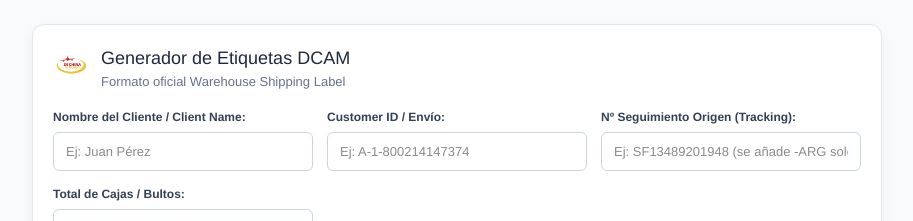
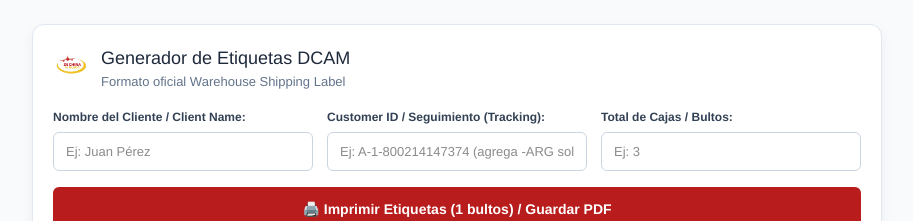
Before and after one commit to Francoldk/react-barcode, a Next.js app: page / in a window 1280 px wide. Shown: the top 221 px of the page, without its empty margins (183-1096 px from the left). Built offline with nearby package versions, Linux system fonts and the light colour scheme.

Commit message:
unificar customer ID y tracking con sufijo -ARG y datos limpios

```diff
--- a/app/page.js
+++ b/app/page.js
@@ -6,15 +6,14 @@
 
 export default function LabelGenerator() {
   const [clientName, setClientName] = useState('');
-  const [customerId, setCustomerId] = useState('');
-  const [trackingNumber, setTrackingNumber] = useState('');
+  const [trackingId, setTrackingId] = useState('');
   const [totalCartons, setTotalCartons] = useState('');
 
-  // Formatear tracking para que termine siempre en -ARG si tiene valor
-  const formattedTracking = trackingNumber.trim()
-    ? trackingNumber.trim().toUpperCase().endsWith('-ARG')
-      ? trackingNumber.trim().toUpperCase()
-      : `${trackingNumber.trim().toUpperCase()}-ARG`
+  // Formatear tracking/ID para asegurar el sufijo -ARG
+  const formattedId = trackingId.trim()
+    ? trackingId.trim().toUpperCase().endsWith('-ARG')
+      ? trackingId.trim().toUpperCase()
+      : `${trackingId.trim().toUpperCase()}-ARG`
     : '';
 
   const parsedTotal = Math.max(1, parseInt(totalCartons, 10) || 1);
@@ -45,24 +44,13 @@
           </div>
 
           <div>
-            <label style={styles.label}>Customer ID / Envío:</label>
+            <label style={styles.label}>Customer ID / Seguimiento (Tracking):</label>
             <input
               style={styles.input}
               type="text"
-              value={customerId}
-              onChange={(e) => setCustomerId(e.target.value)}
-              placeholder="Ej: A-1-800214147374"
-            />
-          </div>
-
-          <div>
-            <label style={styles.label}>Nº Seguimiento Origen (Tracking):</label>
-            <input
-              style={styles.input}
-              type="text"
-              value={trackingNumber}
-              onChange={(e) => setTrackingNumber(e.target.value)}
-              placeholder="Ej: SF13489201948 (se añade -ARG solo)"
+              value={trackingId}
+              onChange={(e) => setTrackingId(e.target.value)}
+              placeholder="Ej: A-1-800214147374 (agrega -ARG solo)"
             />
           </div>
 
@@ -90,19 +78,18 @@
         {cartons.map((num) => {
           const cartonSuffix = String(num).padStart(3, '0');
           const totalSuffix = String(parsedTotal).padStart(3, '0');
-          const uniqueBarcodeValue = customerId
-            ? `${customerId}-${cartonSuffix}-${totalSuffix}`
+          const uniqueBarcodeValue = formattedId
+            ? `${formattedId}-${cartonSuffix}-${totalSuffix}`
             : `DCAM-${cartonSuffix}-${totalSuffix}`;
 
-          // Estructura del QR bilingüe con datos reales
+          // Contenido estructurado dentro del QR
           const qrTextData = [
             '📦 DE CHINA AL MUNDO',
             'Control de Carga / Cargo Control',
-            `Guía/Tracking: #DCAM ${customerId || 'N/A'}`,
+            `Guía/Tracking: #DCAM ${formattedId || 'N/A'}`,
             `Cliente/Client: ${clientName || 'N/A'}`,
-            `Bultos/Cartons: ${num} / ${parsedTotal}`,
-            formattedTracking ? `Nº Seguimiento/Tracking No: ${formattedTracking}` : null
-          ].filter(Boolean).join('\n');
+            `Bultos/Cartons: ${num} / ${parsedTotal}`
+          ].join('\n');
 
           return (
             <div key={num} style={styles.labelCard}>
@@ -118,8 +105,8 @@
                   <div style={styles.headerTitleBox}>
                     <div style={styles.chineseTitle}>船標</div>
                     <div style={styles.companySubTitle}>DE CHINA AL MUNDO</div>
-                    {formattedTracking && (
-                      <div style={styles.trackingHeader}>TRACK: {formattedTracking}</div>
+                    {formattedId && (
+                      <div style={styles.trackingHeader}>TRACK: {formattedId}</div>
                     )}
                   </div>
                 </div>
@@ -145,7 +132,7 @@
                   {/* COLUMNA 3: CUSTOMER ID & BARCODE */}
                   <div style={{ ...styles.sectionCol, flex: 1.45 }}>
                     <div style={styles.badgeHeader}>• CUSTOMER ID</div>
-                    <div style={styles.customerIdText}>{customerId || 'SIN ASIGNAR'}</div>
+                    <div style={styles.customerIdText}>{formattedId || 'SIN ASIGNAR'}</div>
                     <div style={styles.barcodeWrapper}>
                       <Barcode
                         value={uniqueBarcodeValue}
@@ -206,7 +193,7 @@
   },
   gridInputs: {
     display: 'grid',
-    gridTemplateColumns: 'repeat(auto-fit, minmax(200px, 1fr))',
+    gridTemplateColumns: 'repeat(auto-fit, minmax(220px, 1fr))',
     gap: '14px',
     marginBottom: '16px'
   },
```
